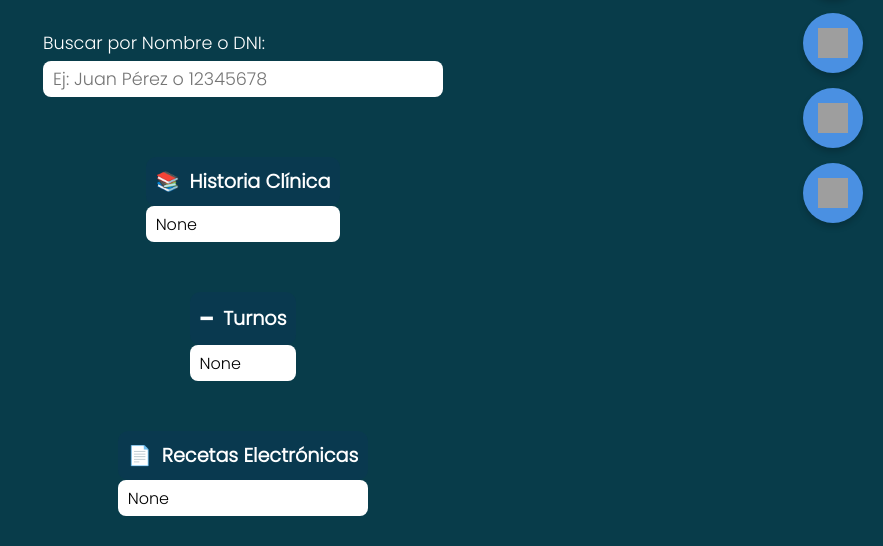
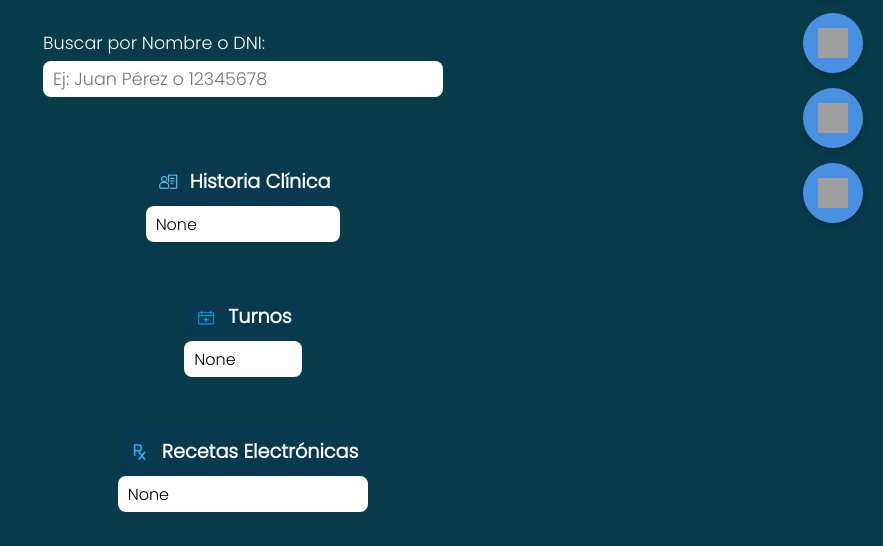
Before and after one commit to medsysbot/medisys-app-frontend, a FastAPI app: page /busqueda in a window 1280 px wide. Shown: the part 272-818 px from the top of the page, without its empty margins (397-1280 px from the left). After the commit the page ends 784 px from the top, so only its background shows below. Run offline with FastAPI, Linux system fonts and the light colour scheme; grey boxes are pictures that could not be loaded.

Commit message:
Update busqueda.html

```diff
--- a/templates/busqueda.html
+++ b/templates/busqueda.html
@@ -86,6 +86,11 @@
       background-color: #09394f;
     }
 
+    .resultado-titulo img {
+      width: 24px;
+      height: 24px;
+    }
+
     .resultado-contenido,
     .resultado-contenido ul {
       background-color: white;
@@ -148,7 +153,7 @@
 
     <section class="resultado-seccion">
       <div class="resultado-titulo">
-        <span>📚</span> Historia Clínica
+        <img src="static/icons/icono-historia.png" alt="Historia"> Historia Clínica
       </div>
       <div class="resultado-contenido">
         None
@@ -157,7 +162,7 @@
 
     <section class="resultado-seccion">
       <div class="resultado-titulo">
-        <span>🗕️</span> Turnos
+        <img src="static/icons/icono-turnos.png" alt="Turnos"> Turnos
       </div>
       <div class="resultado-contenido">
         None
@@ -166,7 +171,7 @@
 
     <section class="resultado-seccion">
       <div class="resultado-titulo">
-        <span>📄</span> Recetas Electrónicas
+        <img src="static/icons/icono-receta.png" alt="Recetas"> Recetas Electrónicas
       </div>
       <div class="resultado-contenido">
         None
```
